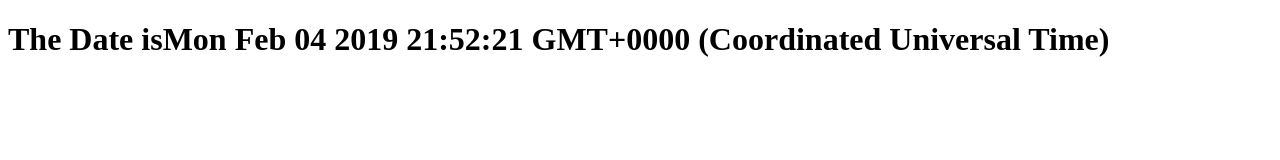
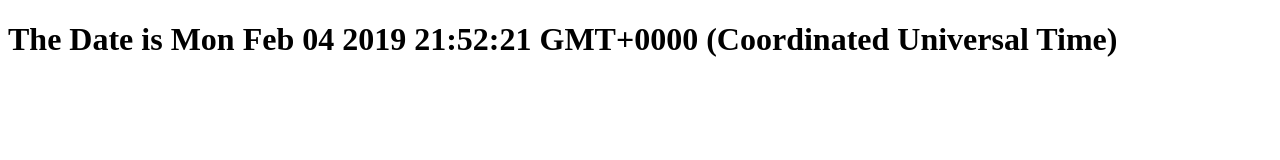
Before and after one commit to Rajwinder1991/CSD2214-6-week5, a plain HTML site: page c0743557/index.html in a window 1280 px wide. Drawn offline with Linux system fonts and the light colour scheme.

Commit message:
I added another java script feature

```diff
--- a/c0743557/index.html
+++ b/c0743557/index.html
@@ -4,12 +4,11 @@
     <meta charset="utf-8" />
     <title>c0743557</title>
     <link href="css/default.css" rel="stylesheet" />
+
 </head>
-<body onload="">
-    <div>HELLO WORLD!</div>
-    <script>
-        var date = new Date();
-        document.body.innerHTML = "<h1>The Date is" + date + "</h1>";
-    </script>
+<body>
+    <div>4.29 pm build</div>
+    <script src="js/main.js"></script>
+
 </body>
 </html>
--- a/c0743557/js/main.js
+++ b/c0743557/js/main.js
@@ -1 +1,2 @@
-// Your code here!
+var date = new Date();
+document.body.innerHTML = "<h1>The Date is " + date + "</h1>";
```
